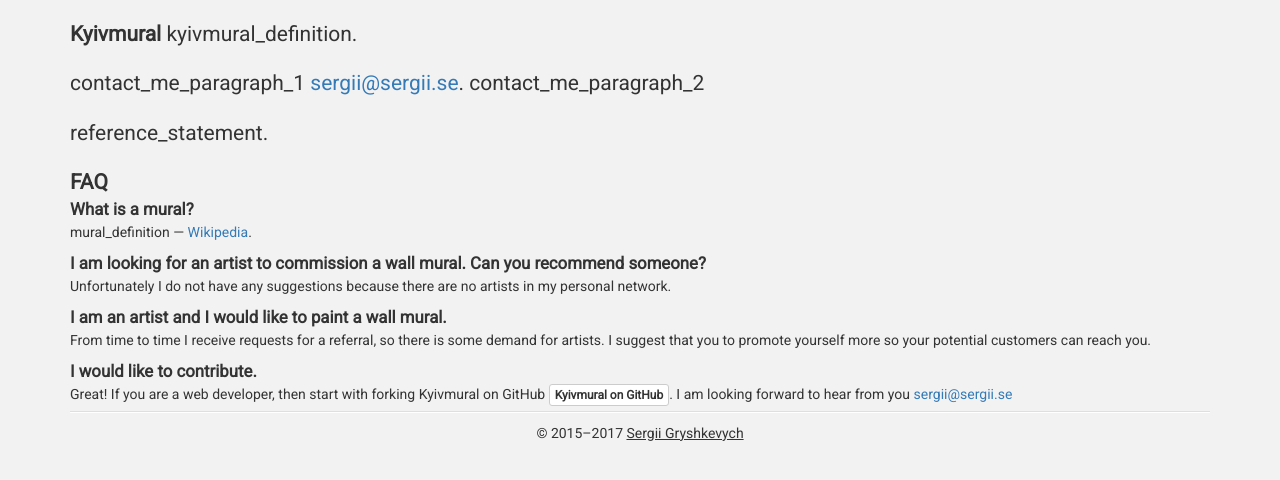
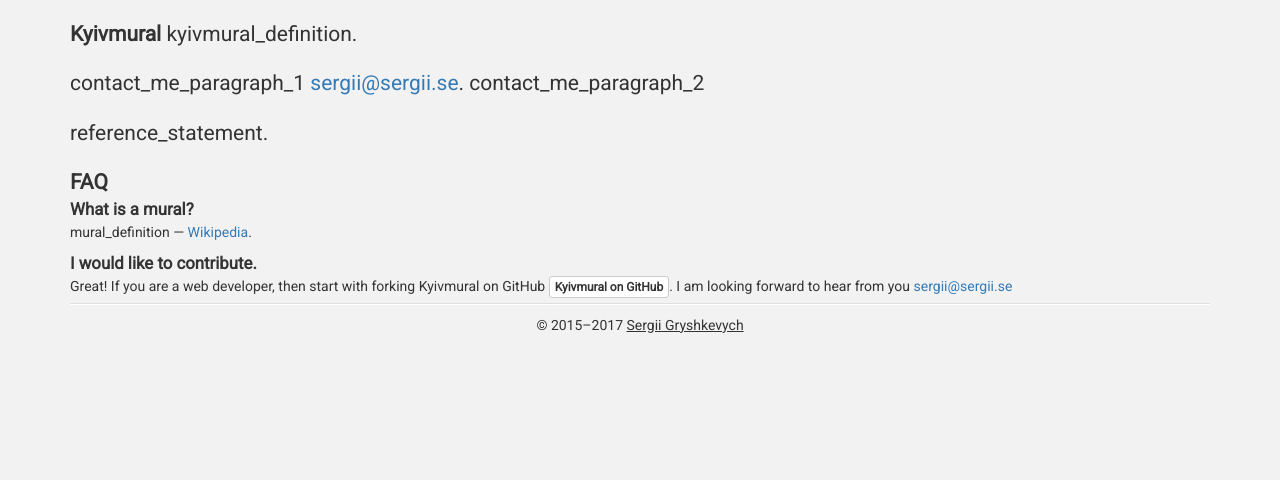
Before and after one commit to grishasergii/kyivmural, a Flask app: page /1/about in a window 1280 px wide. Shown: the part 52-532 px from the top of the page. Run offline with Flask 2, Linux system fonts and the light colour scheme; some libraries are stand-ins or nearby versions.

Commit message:
Deleted some questions from FAQ section.

```diff
--- a/app/templates/main/about/about.html
+++ b/app/templates/main/about/about.html
@@ -35,18 +35,6 @@
             </span><br>
             {{ gettext('mural_definition') }} &#8212; <a href="{{ gettext('mural_definition_link') }}">{{ gettext('Wikipedia') }}</a>.
         </p>
-        <p>
-            <span class="question">
-                {{ _("I am looking for an artist to commission a wall mural. Can you recommend someone?") }}
-            </span><br>
-            {{ _("Unfortunately I do not have any suggestions because there are no artists in my personal network") }}.
-        </p>
-        <p>
-            <span class="question">
-                {{ _("I am an artist and I would like to paint a wall mural") }}.
-            </span><br>
-            {{ _("From time to time I receive requests for a referral, so there is some demand for artists. I suggest that you to promote yourself more so your potential customers can reach you") }}.
-        </p>
         <p class="inline">
             <span class="question">
                 {{ _("I would like to contribute") }}.
```
